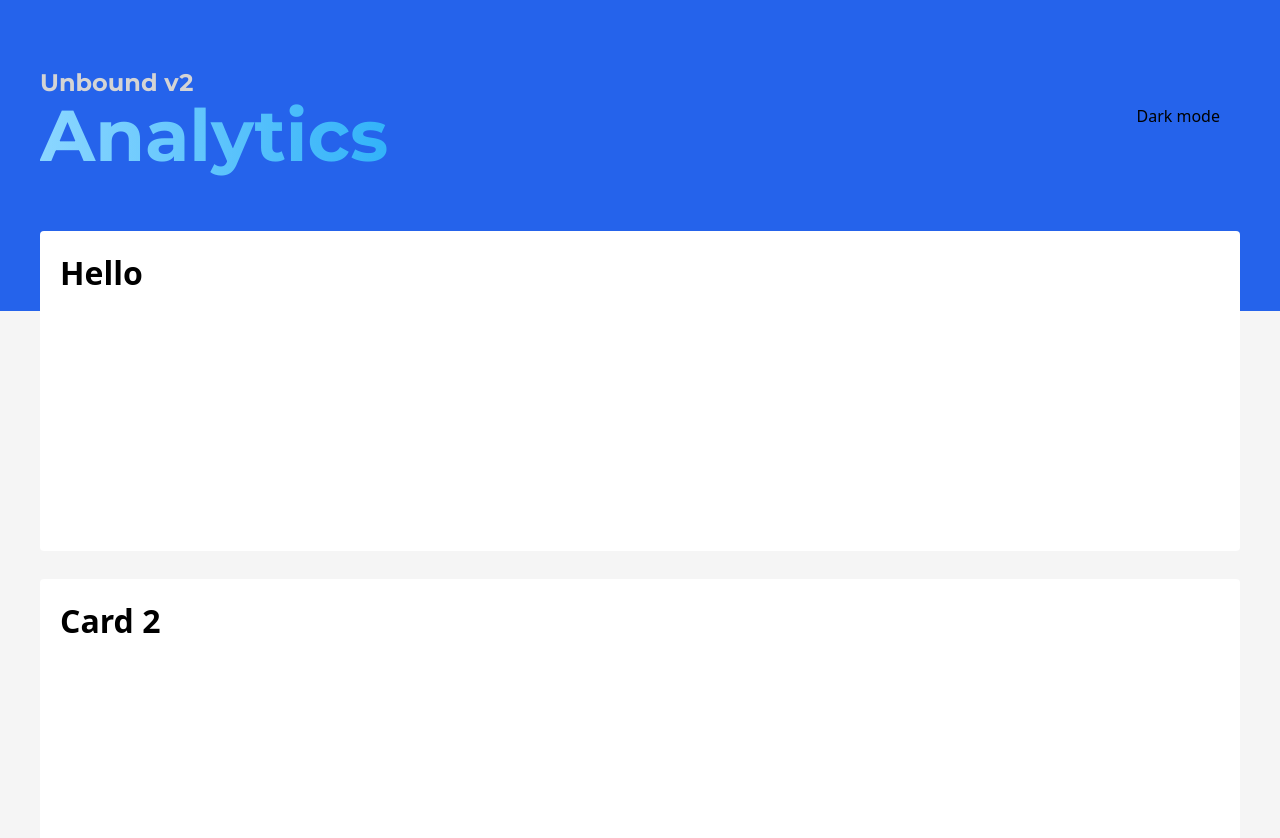
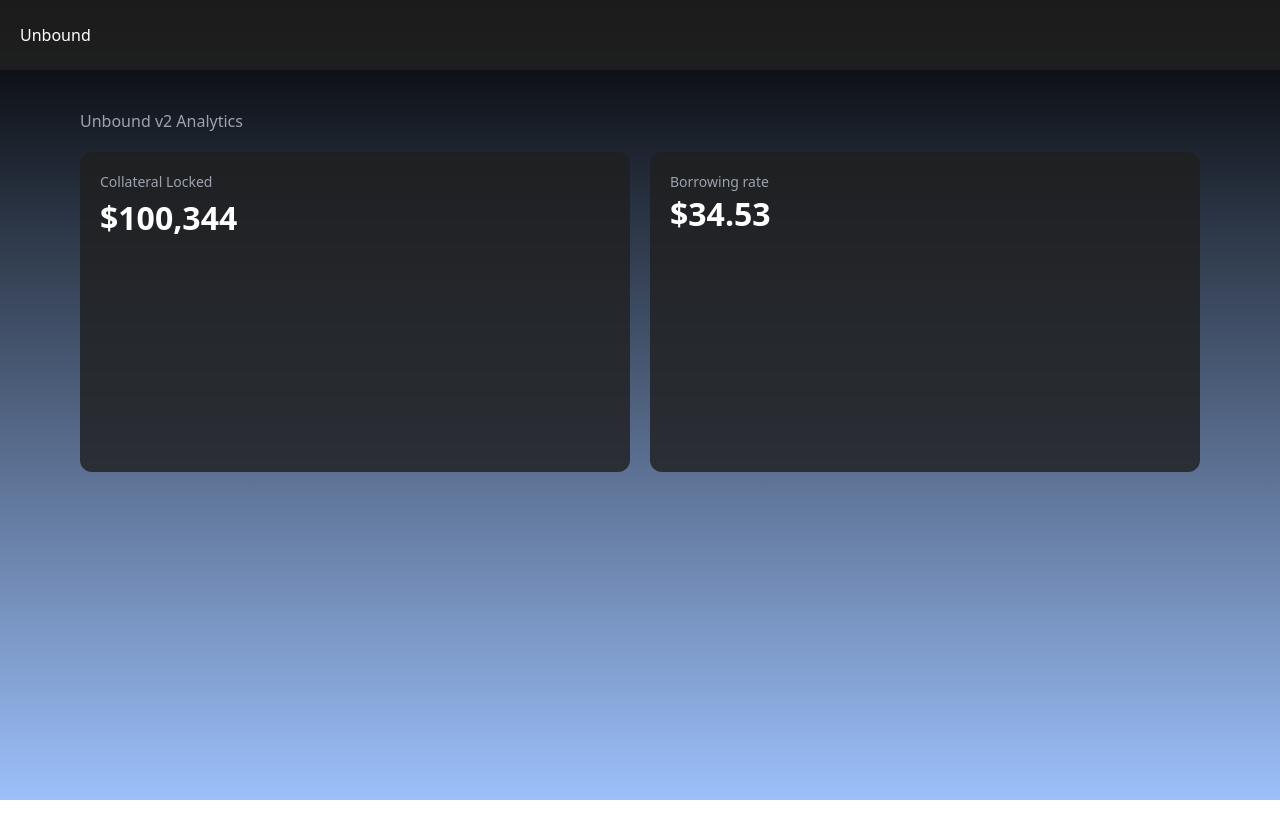
Before and after one commit to unbound-finance/unbound-v2-analytics, a Vue app: page / in a window 1280 px wide. Shown: the top 838 px of the page. After the commit the page ends 800 px from the top, so only its background shows below. Built offline with nearby package versions, Linux system fonts and the light colour scheme.

Commit message:
ft: new uniswap-like design init

```diff
--- a/src/App.vue
+++ b/src/App.vue
@@ -1,10 +1,14 @@
 <script setup lang="ts">
 import Home from "./components/Home.vue";
+import Navbar from "./components/Navbar.vue";
 </script>
 
 <template>
-  <div class="w-full min-h-screen font-sans bg-true-gray-100 dark:bg-dark-500">
-    <Home />
+  <div class="w-full font-sans dark">
+    <div class="w-full min-h-screen bg-true-gray-100 dark:(text-white bg-blue-500/50 bg-gradient-to-b from-black to-transparent)">
+      <Navbar />
+      <Home />
+    </div>
   </div>
 </template>
 
--- a/src/components/Home.vue
+++ b/src/components/Home.vue
@@ -1,8 +1,8 @@
 <script lang="ts" setup></script>
 
 <template>
-  <div class="w-screen">
-    <div
+  <div class="w-screen px-20">
+    <!-- <div
       class="pt-10 bg-blue-600 px-5 pb-30 md:(flex items-center justify-between)"
     >
       <div class="font-mont font-light rounded p-5">
@@ -12,14 +12,24 @@
         </h1>
       </div>
       <div class="pr-10 text-right">Dark mode</div>
-    </div>
+    </div> -->
 
-    <div class="-mt-20 bg-white mx-5 md:mx-10 min-h-xs rounded p-5">
-      <h1>Hello</h1>
-    </div>
-
-    <div class="mt-7 bg-white mx-5 md:mx-10 min-h-xs rounded p-5">
-      <h1>Card 2</h1>
+    <h4 class="mt-10 text-md font-medium dark:(text-gray-400)">
+      Unbound v2 Analytics
+    </h4>
+    <div class="mt-5 w-full space-y-3 sm:(space-y-0 grid grid-cols-2 gap-5)">
+      <div class="bg-white dark:bg-dark-500/80 min-h-xs rounded-xl p-5">
+        <h4 class="font-medium text-sm dark:(text-gray-400)">
+          Collateral Locked
+        </h4>
+        <h1 class="mt-1">$100,344</h1>
+      </div>
+      <div class="bg-white dark:bg-dark-500/80 min-h-xs rounded-xl p-5">
+        <h4 class="font-medium text-sm dark:(text-gray-400)">
+          Borrowing rate
+        </h4>
+        <h1>$34.53</h1>
+      </div>
     </div>
   </div>
 </template>
--- /dev/null
+++ b/src/components/Navbar.vue
@@ -0,0 +1,5 @@
+<template>
+    <nav class="list-none flex justify-between px-5 py-6 dark:(bg-dark-400/80)">
+        <div>Unbound</div>
+    </nav>
+</template>
```
